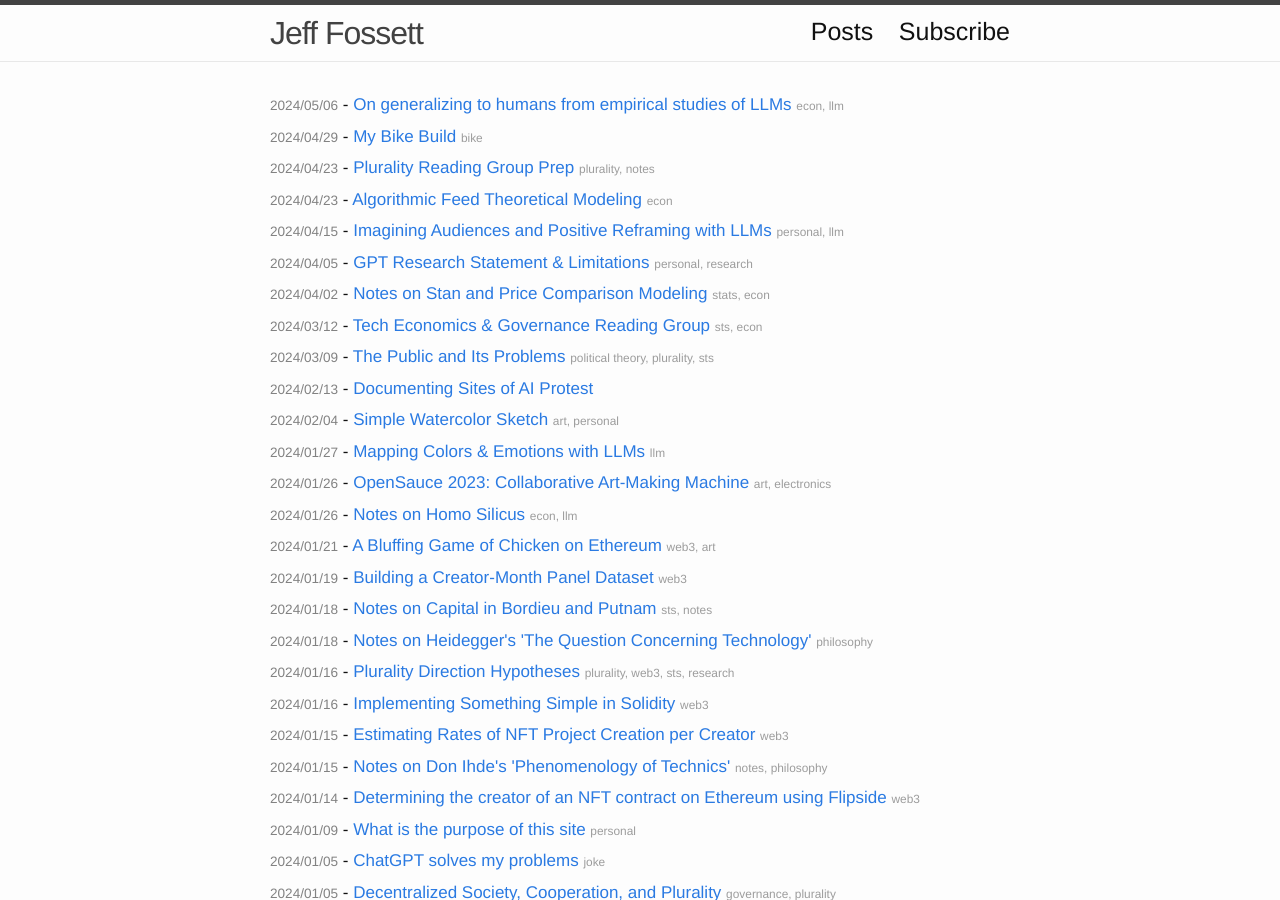
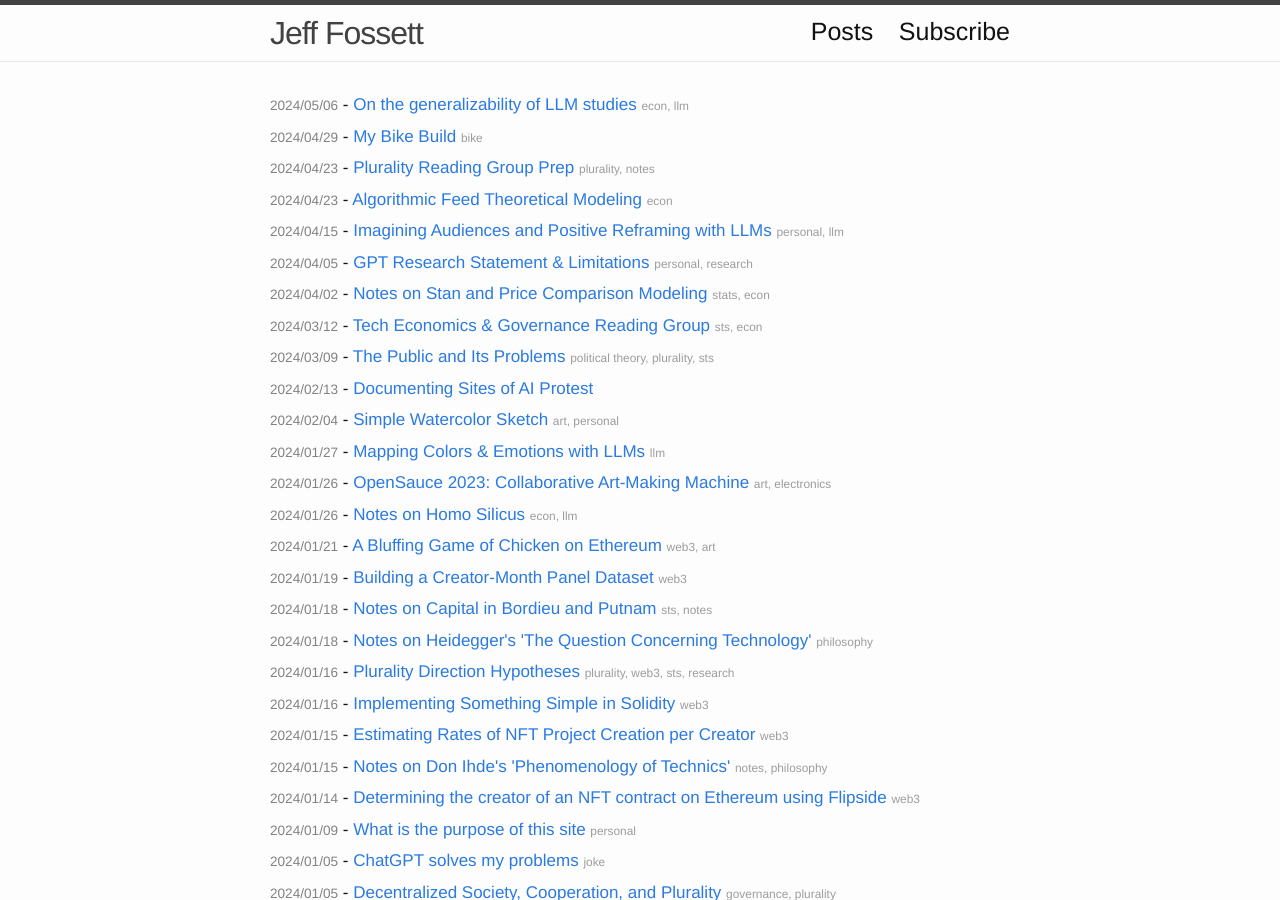
Before and after one commit to Fossj117/fossj117.github.io, a Jekyll site: the page built from posts.md, in a window 1280 px wide and 900 px high. Built offline with Jekyll 4.4.1, drawn with Linux system fonts in a browser that asks for light colours.

Commit message:
tweak title

```diff
--- a/_posts/2024-05-07-notes-on-generalizing-from-llm-studies.md
+++ b/_posts/2024-05-07-notes-on-generalizing-from-llm-studies.md
@@ -1,6 +1,6 @@
 ---
 layout: post
-title: "On generalizing to humans from empirical studies of LLMs"
+title: "On the generalizability of LLM studies"
 date: 2024-05-06
 latex: true
 mathjax: true
```
